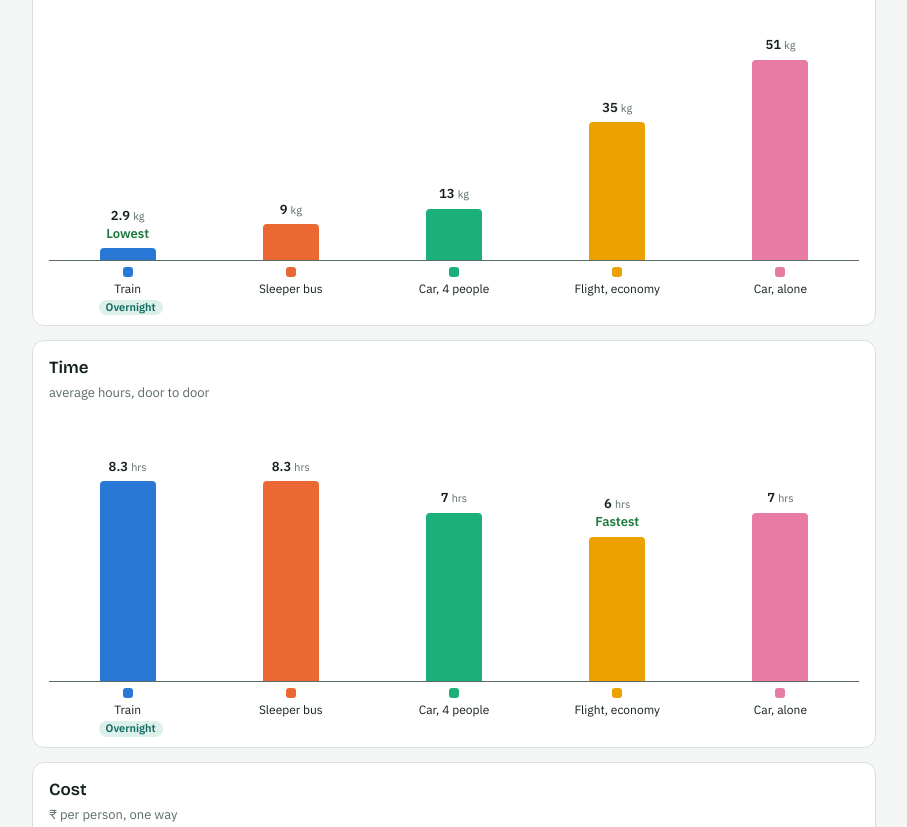
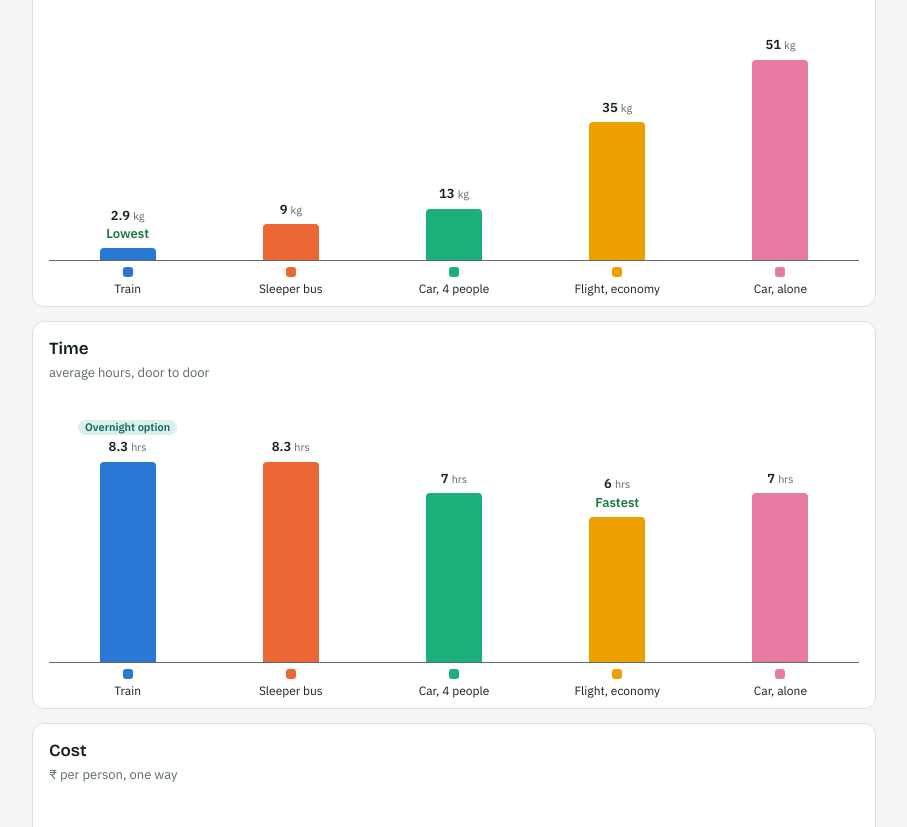
Before and after one commit to sr12blr/travel-emissions, a plain HTML site: page index.html in a window 1280 px wide. Shown: the part 727-1554 px from the top of the page, without its empty margins (186-1093 px from the left). Drawn offline with nearby package versions, Linux system fonts and the light colour scheme.

Commit message:
Show the overnight tag on the Time chart only
Sits above the train's time; says 'Overnight option' when the overnight train differs from the one used in the figures.

Co-Authored-By: Claude Opus 5.5 <noreply@anthropic.com>
Claude-Session: https://claude.ai/code/session_01J6kVmSJUDVE6gx1qzkTmTh

```diff
--- a/index.html
+++ b/index.html
@@ -46,6 +46,7 @@ select:focus-visible,button:focus-visible,summary:focus-visible,a:focus-visible{
 .night{display:flex;gap:10px;align-items:flex-start;background:var(--accent-soft);border-radius:10px;padding:10px 14px;font-size:15px;max-width:68ch;margin:0}
 .night[hidden]{display:none}
 .night b{color:var(--accent)}
+.ntag.ntop{display:block;width:max-content;margin:0 auto 4px}
 .ntag{display:inline-block;font-size:11px;font-weight:600;color:var(--accent);background:var(--accent-soft);border-radius:999px;padding:1px 7px;margin-left:6px;vertical-align:1px}
 .takeaway{font-size:18px;margin:0;max-width:62ch}
 .takeaway strong{color:var(--good)}
@@ -310,9 +311,9 @@ function render(){
         stack = `<div class="cfill${h2>0.5?"":" top"}" style="height:${h1}px;background:${col}"></div>` + (h2>0.5 ? `<div class="cfill hi top" style="height:${h2}px;background:${col}"></div>` : "");
       }
       const txt = c.fmt(v,m).replace("–","–<br>");
-      return `<div class="col"><div class="cval">${txt}${mid(v)===bestV?`<span class="best">${c.best}</span>`:""}</div><div class="cstack">${stack}</div></div>`;
+      return `<div class="col"><div class="cval">${c.k==="time" && m.id==="train" && r.night ? `<span class="ntag ntop">${r.night.train.split(" (")[0] === r.train.split(" (")[0] ? "Overnight" : "Overnight option"}</span>` : ""}${txt}${mid(v)===bestV?`<span class="best">${c.best}</span>`:""}</div><div class="cstack">${stack}</div></div>`;
     }).join("");
-    const labs = sorted.map(({m}) => `<div class="clab"><i style="background:${COLOR[m.id]}"></i>${esc(SHORT[m.id])}${m.id==="train" && r.night ? '<span class="ntag">Overnight</span>' : ""}</div>`).join("");
+    const labs = sorted.map(({m}) => `<div class="clab"><i style="background:${COLOR[m.id]}"></i>${esc(SHORT[m.id])}</div>`).join("");
     const gcols = `grid-template-columns:repeat(${sorted.length},minmax(0,1fr))`;
     const rows = `<div class="cols" style="min-height:${HPX+70}px;${gcols}">${colsHtml}</div><div class="clabs" style="${gcols}">${labs}</div>`;
     return `<section class="chart" aria-label="${c.title}"><h3>${c.title}</h3><p class="sub">${c.sub}</p>${rows}</section>`;
```
